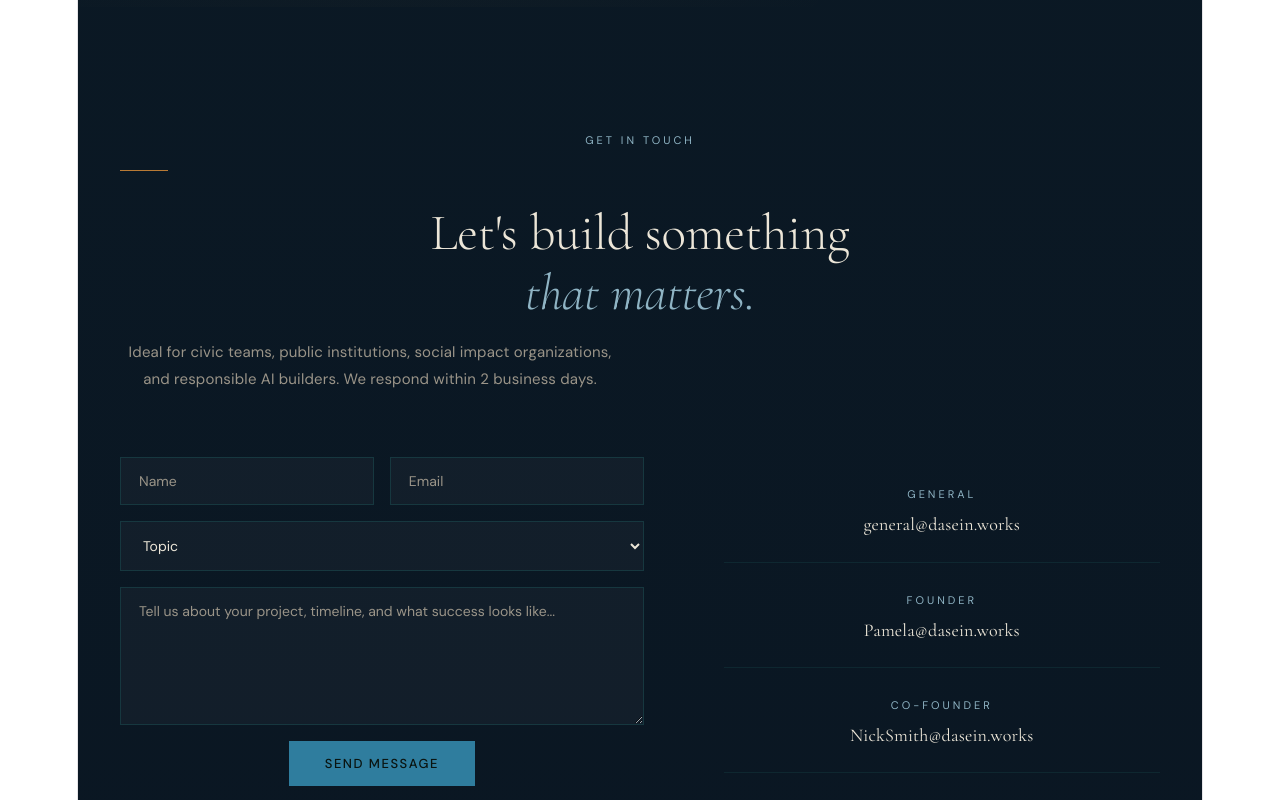
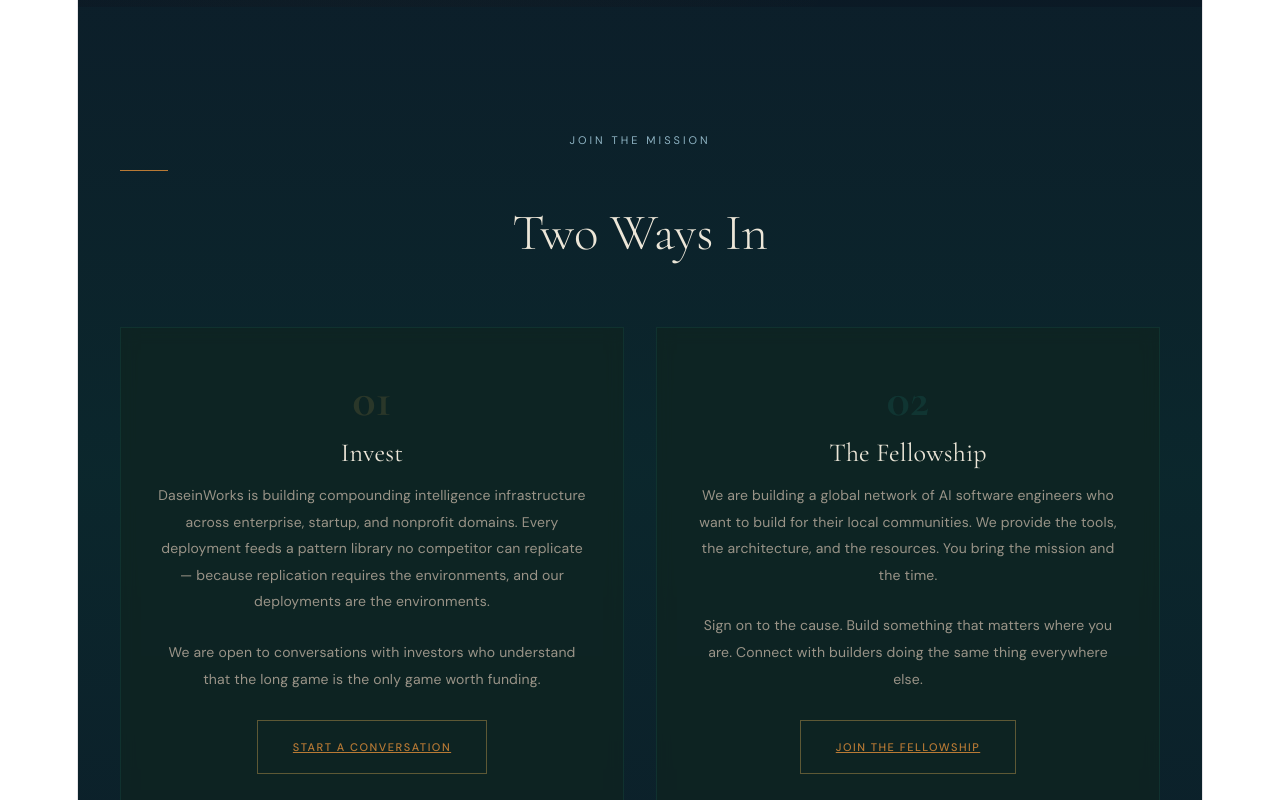
Before and after one commit to TheRealNikki/dasein-bridge, a React (Vite) app: page / in a window 1280 px wide. Shown: the part 9160-9960 px from the top of the page. Built offline with nearby package versions, Linux system fonts and the light colour scheme.

Commit message:
Add Invest and Fellowship section above Contact

```diff
--- a/src/DaseinBridge.jsx
+++ b/src/DaseinBridge.jsx
@@ -666,7 +666,37 @@
       </section>
 
       {/* ═══ CONTACT ═══ */}
-      <section id="contact" style={{ background: "transparent", padding: "120px 0" }}>
+      <section style={{ background: "linear-gradient(180deg, rgba(12,31,42,0.95) 0%, rgba(11,40,45,0.92) 50%, rgba(12,31,42,0.95) 100%)", padding: "120px 0", position: "relative", overflow: "hidden" }}>
+<div className="section-wrap">
+<Reveal>
+<div className="label">Join The Mission</div>
+<div className="rule" />
+<h2 className="cg" style={{ fontSize: "clamp(36px, 4vw, 56px)", fontWeight: 300, color: "var(--cream)", marginBottom: 64 }}>Two Ways In</h2>
+</Reveal>
+<div style={{ display: "grid", gridTemplateColumns: "1fr 1fr", gap: 32 }} className="grid-2">
+<Reveal delay={0.1}>
+<div className="card-dark" style={{ padding: "48px 36px", height: "100%" }}>
+<div className="cg" style={{ fontSize: 48, color: "rgba(212,168,83,0.15)", fontWeight: 700, lineHeight: 1, marginBottom: 16 }}>01</div>
+<h3 className="cg" style={{ fontSize: 26, fontWeight: 400, color: "var(--cream)", marginBottom: 16 }}>Invest</h3>
+<p className="dm" style={{ fontSize: 14, lineHeight: 1.9, color: "var(--muted)", marginBottom: 24 }}>DaseinWorks is building compounding intelligence infrastructure across enterprise, startup, and nonprofit domains. Every deployment feeds a pattern library no competitor can replicate — because replication requires the environments, and our deployments are the environments.</p>
+<p className="dm" style={{ fontSize: 14, lineHeight: 1.9, color: "var(--muted)", marginBottom: 28 }}>We are open to conversations with investors who understand that the long game is the only game worth funding.</p>
+<a href="#contact" className="btn-ghost" style={{ fontSize: 11 }}>Start A Conversation</a>
+</div>
+</Reveal>
+<Reveal delay={0.2}>
+<div className="card-dark" style={{ padding: "48px 36px", height: "100%" }}>
+<div className="cg" style={{ fontSize: 48, color: "rgba(42,157,143,0.15)", fontWeight: 700, lineHeight: 1, marginBottom: 16 }}>02</div>
+<h3 className="cg" style={{ fontSize: 26, fontWeight: 400, color: "var(--cream)", marginBottom: 16 }}>The Fellowship</h3>
+<p className="dm" style={{ fontSize: 14, lineHeight: 1.9, color: "var(--muted)", marginBottom: 24 }}>We are building a global network of AI software engineers who want to build for their local communities. We provide the tools, the architecture, and the resources. You bring the mission and the time.</p>
+<p className="dm" style={{ fontSize: 14, lineHeight: 1.9, color: "var(--muted)", marginBottom: 28 }}>Sign on to the cause. Build something that matters where you are. Connect with builders doing the same thing everywhere else.</p>
+<a href="#contact" className="btn-ghost" style={{ fontSize: 11 }}>Join The Fellowship</a>
+</div>
+</Reveal>
+</div>
+</div>
+</section>
+
+<section id="contact" style={{ background: "transparent", padding: "120px 0" }}>
         <div className="section-wrap">
           <Reveal>
             <div className="label">Get In Touch</div>
```
